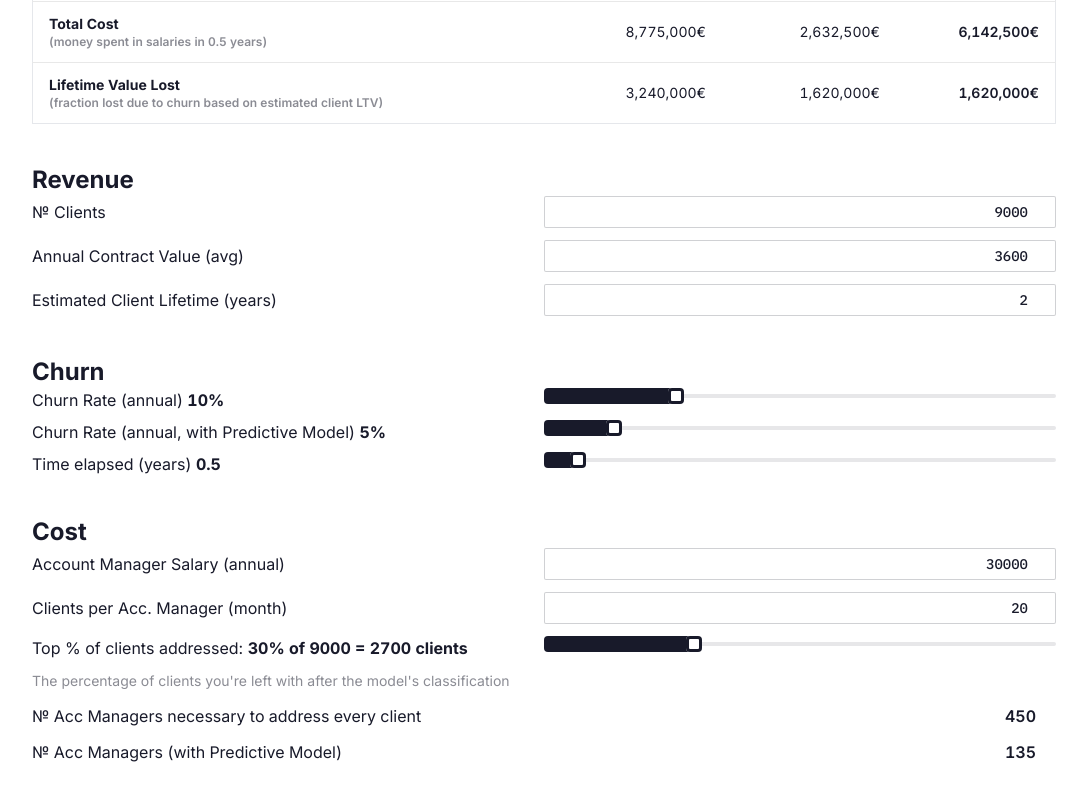
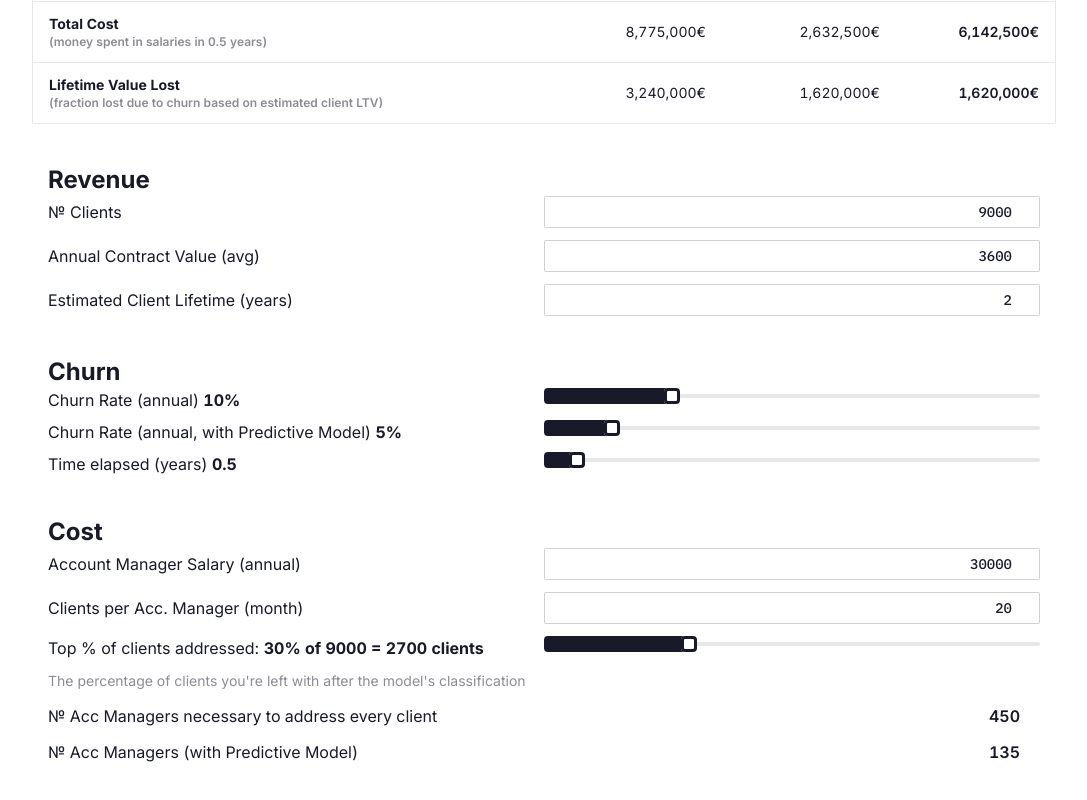
Before and after one commit to jesi-rgb/churn-calculator, a SvelteKit app: page / in a window 1280 px wide. Shown: the part 466-1266 px from the top of the page, without its empty margins (96-1183 px from the left). Built offline with nearby package versions, Linux system fonts and the light colour scheme.

Commit message:
fix layout

```diff
--- a/src/routes/+page.svelte
+++ b/src/routes/+page.svelte
@@ -87,8 +87,9 @@
         </div>
     </div>
 </div>
+
 <div class="mx-auto text-sm md:text-base">
-    <div class="overflow-x-auto">
+    <div class="overflow-x-scroll">
         <table class="table table-xs border md:table-md tabular-nums">
             <thead>
                 <tr class="text-right">
@@ -172,6 +173,7 @@
         </table>
     </div>
 
+    <div class="md:px-[1rem]">
         <h2 class="font-bold text-2xl mt-10">Revenue</h2>
         <Input name="№ Clients" bind:value={nClients} min={0} step={10} />
         <Input
@@ -260,6 +262,7 @@
             </div>
         </div>
     </div>
+</div>
 
 <style>
     .hovered {
```
Lines whose indentation alone changed are shown as unchanged.
